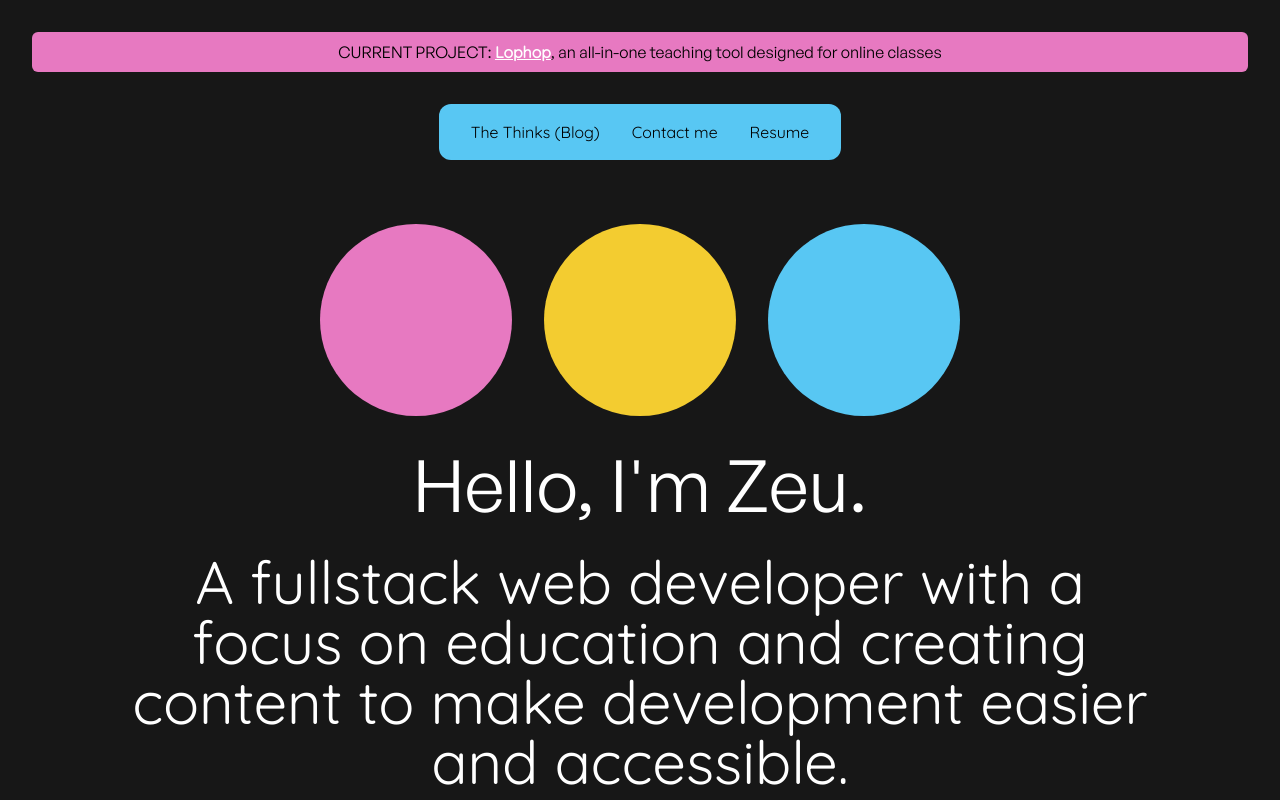
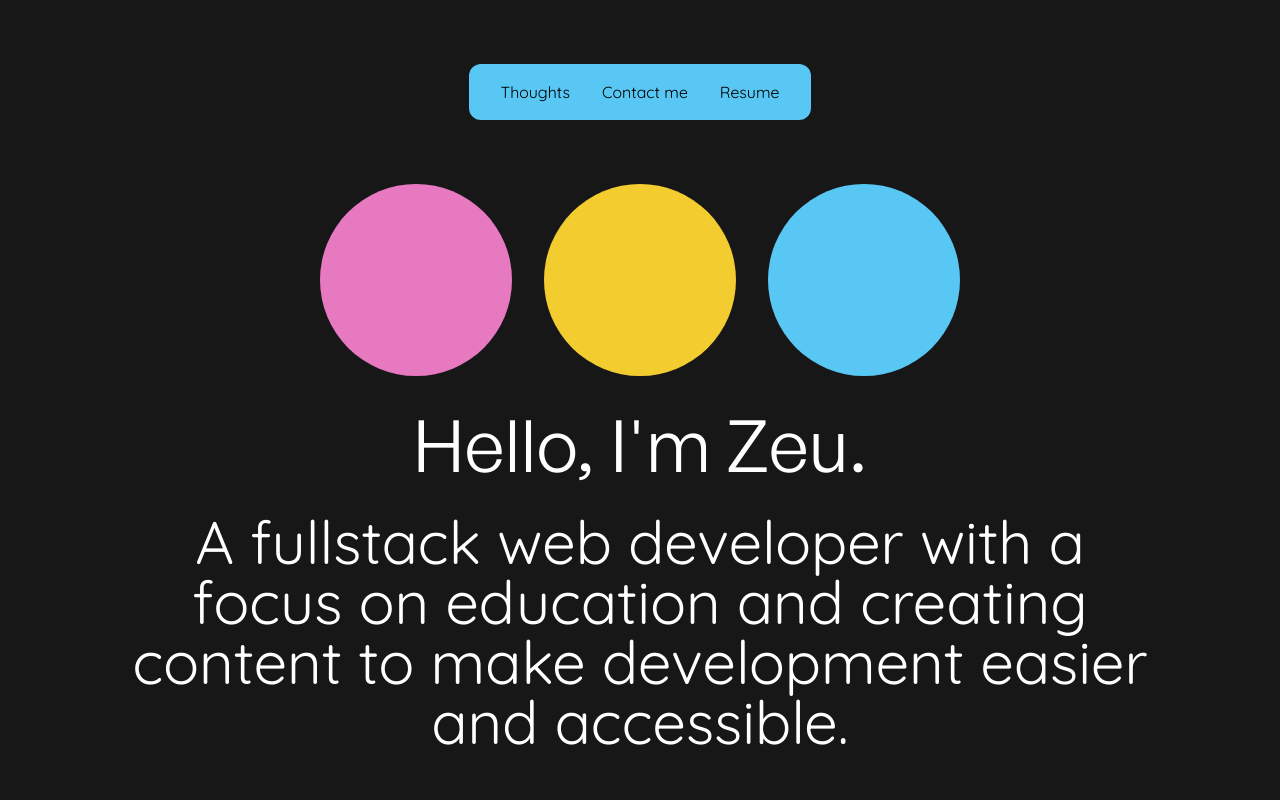
Before and after one commit to zeucapua/zeudev-site, a SvelteKit app: page / in a window 1280 px wide. Shown: the top 800 px of the page. Built offline with nearby package versions, Linux system fonts and the light colour scheme; some icons are missing.

Commit message:
change resume, remove lophop banner

```diff
--- a/src/lib/ContactSection.svelte
+++ b/src/lib/ContactSection.svelte
@@ -36,7 +36,7 @@
         Download my Resume:
       </p>
       <a
-        href="/Zeu_Capua-Software_Engineer.pdf"
+        href="/Capua_Resume.pdf"
         class="text-black font-quicksand hover:underline transition-all duration-300"
         download
       >
--- a/src/routes/+page.svelte
+++ b/src/routes/+page.svelte
@@ -10,22 +10,14 @@
 </svelte:head>
 
 <div class="relative flex flex-col w-full min-w-screen h-full text-white p-8">
-  <Banner>
-    CURRENT PROJECT:
-    <a
-      class="font-bold font-quicksand text-white underline"
-      href="https://github.com/zeucapua/lophop" target="_blank" rel="noreferrer"
-    >Lophop</a>,
-    an all-in-one teaching tool designed for online classes
-  </Banner>
   <section
     class="flex flex-row justify-center gap-8 w-fit px-8 py-4 my-8 mx-auto rounded-xl bg-[#58c7f3]"
   >
     <a
-      href="https://thethinks.vercel.app"
+      href="https://thoughts.zeu.dev"
       class="text-black font-quicksand hover:underline transition-all duration-300"
     >
-      The Thinks (Blog)
+      Thoughts
     </a>
     <a
       href="/#contact"
@@ -34,7 +26,7 @@
       Contact me
     </a>
     <a
-      href="/Zeu_Capua-Software_Engineer.pdf"
+      href="/Capua_Resume.pdf"
       class="text-black font-quicksand hover:underline transition-all duration-300"
       download
     >
```
Also changed, not shown: 1 other file (tests, documents, lock files or other folders).
